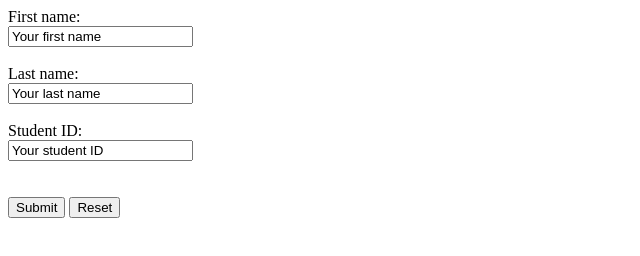
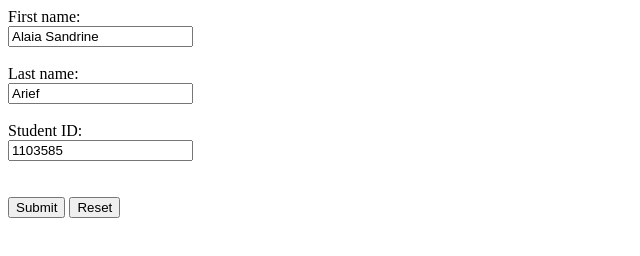
Before and after one commit to Alaiaaaaaa/exercise09.github.io, a plain HTML site: page index.html in a window 1280 px wide. Shown: the whole page, without its empty margins (0-640 px from the left). Drawn offline with Linux system fonts and the light colour scheme.

Commit message:
Update index.html

```diff
--- a/index.html
+++ b/index.html
@@ -4,11 +4,11 @@
 
 <form action="/action_page.php">
   <label for="fname">First name:</label><br>
-  <input type="text" id="fname" name="fname" value="Your first name"><br><br>
+  <input type="text" id="fname" name="fname" value="Alaia Sandrine"><br><br>
   <label for="lname">Last name:</label><br>
-  <input type="text" id="lname" name="lname" value="Your last name"><br><br>
+  <input type="text" id="lname" name="lname" value="Arief"><br><br>
   <label for="SID">Student ID:</label><br>
-  <input type="text" id="SID" name="SID" value="Your student ID"><br><br><br>
+  <input type="text" id="SID" name="SID" value="1103585"><br><br><br>
   <input type="submit" value="Submit">
   <input type="reset" value="Reset">
 </form>
```
